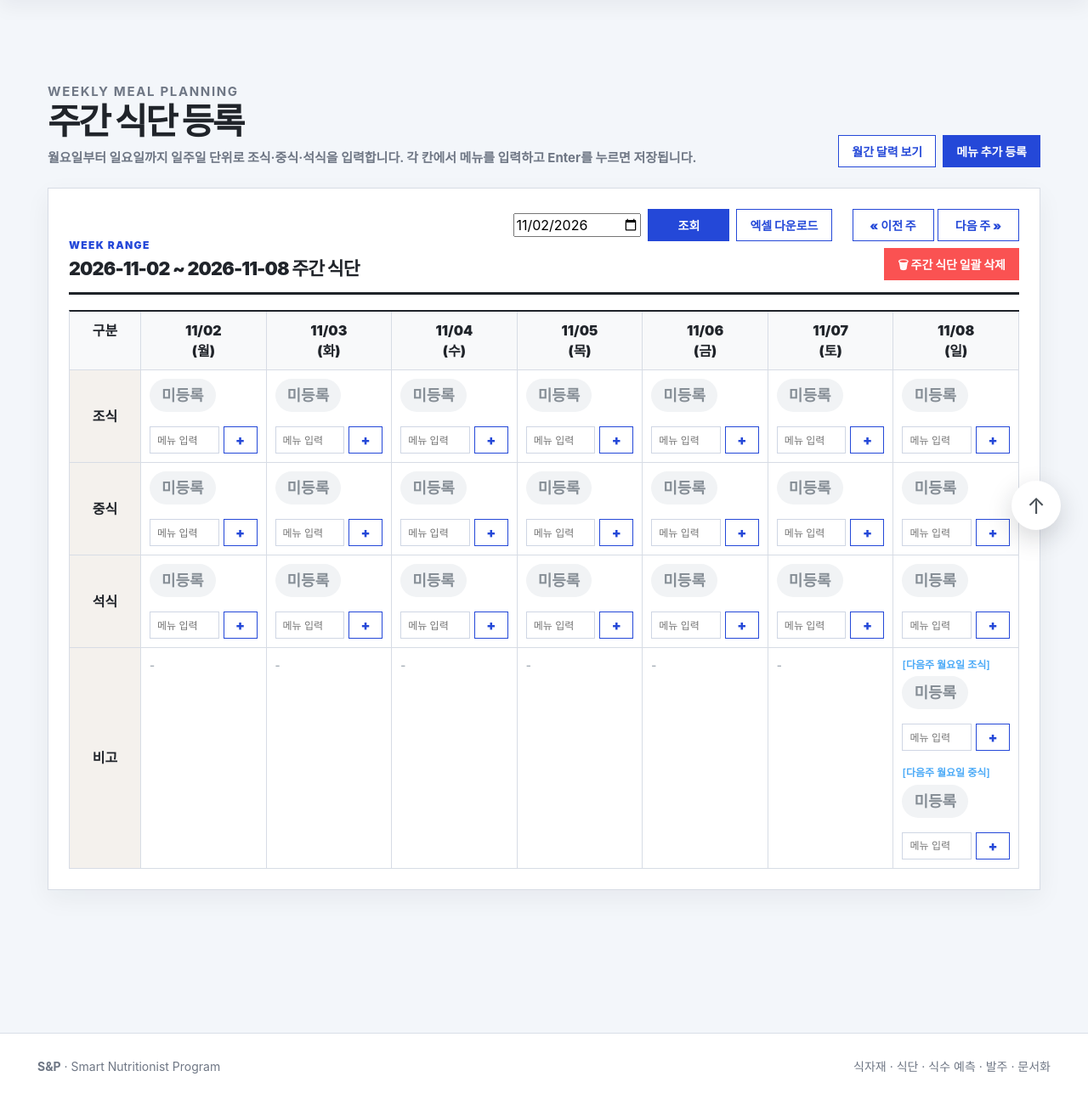
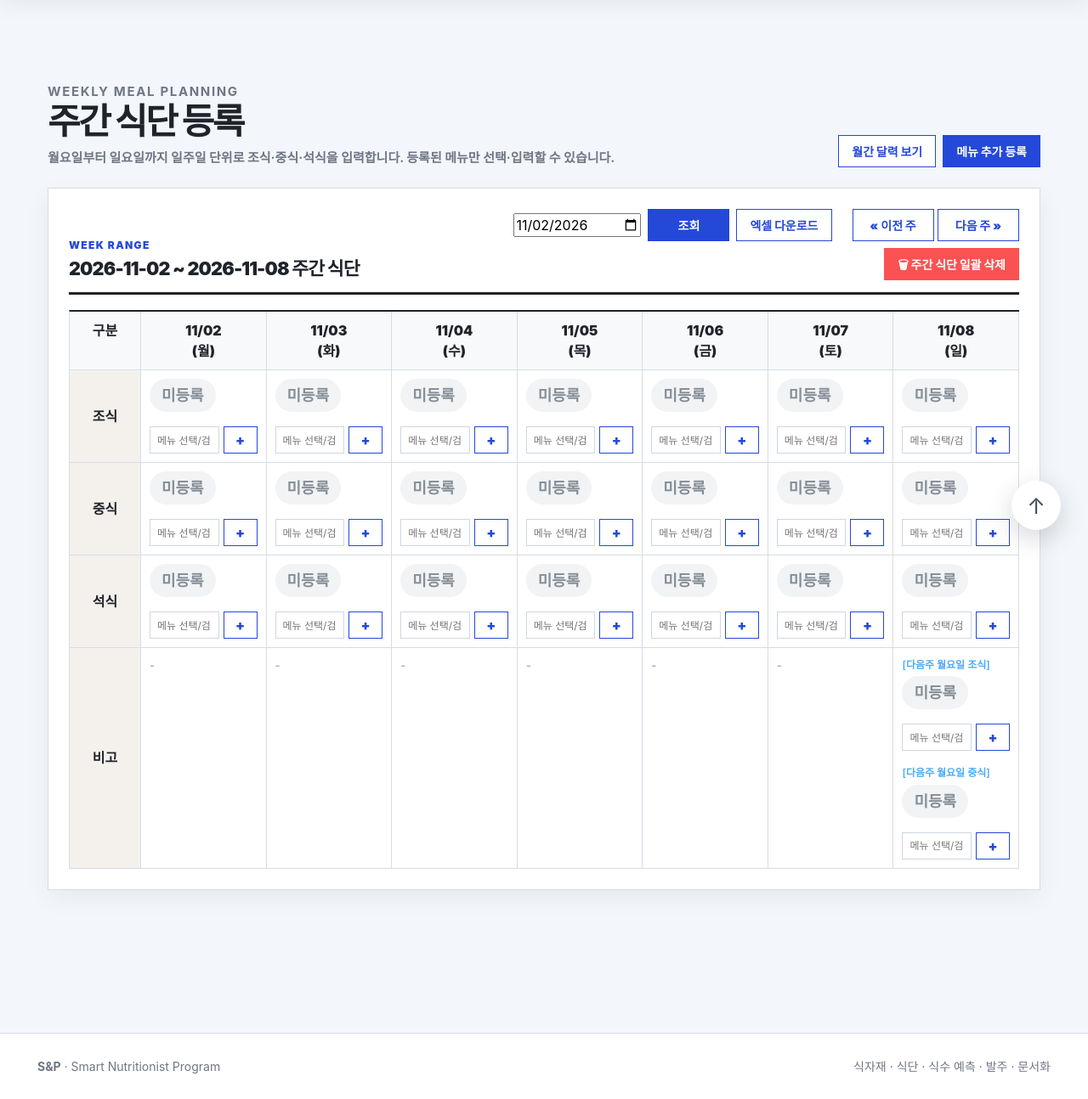
Before and after one commit to Jinnuu/temp_capstone, a Django app: page /meals/mealplan/weekly/ in a window 1280 px wide. Shown: the part 144-1438 px from the top of the page at 85% size. Run offline with Django 5.2, Linux system fonts and the light colour scheme; tables that the repository leaves empty hold one stand-in row (values such as "Sample post").

Commit message:
modifiy meals and forecasting

```diff
--- a/meals/views.py
+++ b/meals/views.py
@@ -446,10 +446,14 @@ def add_diet_menu_api(request):
             if menu_id:
                 menu = Menu.objects.get(id=menu_id)
             elif menu_name:
-                menu, _ = Menu.objects.get_or_create(
-                    name=menu_name,
-                    defaults={"category": "기타"},
-                )
+                # [핵심 수정] get_or_create 대신 get을 사용하여 미등록 메뉴는 에러 처리
+                try:
+                    menu = Menu.objects.get(name=menu_name)
+                except Menu.DoesNotExist:
+                    return JsonResponse({
+                        "status": "error",
+                        "message": f"'{menu_name}'은(는) 등록되지 않은 메뉴입니다. 먼저 메뉴를 등록해주세요."
+                    }, status=400)
             else:
                 return JsonResponse({"status": "error", "message": "No menu info provided"}, status=400)
 
@@ -551,9 +555,7 @@ def weekly_mealplan_create(request):
 
     for plan_obj in all_plans:
         if plan_obj.target_date in weekly_data:
-            # Use model-level sorted method: 밥→국→주반찬→부반찬→과일/간식→음료→기타
             sorted_diet_menus = plan_obj.diet_menus.all().select_related("menu").order_by("id")
-            # Pass dict with id (menu_id), diet_menu_id, and name for template use
             weekly_data[plan_obj.target_date][plan_obj.meal_type] = [
                 {"id": dm.menu.id, "name": dm.menu.name, "diet_menu_id": dm.id}
                 for dm in sorted_diet_menus
@@ -583,6 +585,9 @@ def weekly_mealplan_create(request):
             }
         )
 
+    # [핵심 추가] 등록된 전체 메뉴 목록을 쿼리셋으로 조회하여 context에 포함
+    menus = Menu.objects.all().order_by("name")
+
     context = {
         "start_date": start_date,
         "start_date_str": start_date.strftime("%Y-%m-%d"),
@@ -590,6 +595,7 @@ def weekly_mealplan_create(request):
         "prev_week": (start_date - timedelta(days=7)).strftime("%Y-%m-%d"),
         "next_week": (start_date + timedelta(days=7)).strftime("%Y-%m-%d"),
         "days_context": days_context,
+        "menus": menus,  # 템플릿의 datalist와 자바스크립트 검증에서 사용될 메뉴 목록
     }
 
     return render(request, "meals/weekly_mealplan_create.html", context)
--- a/templates/meals/weekly_mealplan_create.html
+++ b/templates/meals/weekly_mealplan_create.html
@@ -5,183 +5,6 @@
 
 {% block extra_css %}
 <link rel="stylesheet" href="{% static 'css/sp_final.css' %}?v=sprint7-final">
-{% endblock %}
-
-{% block content %}
-<div class="sp-page">
-  <section class="sp-hero">
-    <div>
-      <p class="sp-kicker">Weekly Meal Planning</p>
-      <h1>주간 식단 등록</h1>
-      <p>월요일부터 일요일까지 일주일 단위로 조식·중식·석식을 입력합니다. 각 칸에서 메뉴를 입력하고 Enter를 누르면 저장됩니다.</p>
-    </div>
-    <div class="sp-actions">
-      <a class="sp-btn" href="{% url 'meals:mealplan_list' %}">월간 달력 보기</a>
-      <a class="sp-btn primary" href="{% url 'meals:menu_create' %}">메뉴 추가 등록</a>
-    </div>
-  </section>
-
-  <section class="sp-card">
-    <div class="sp-card-head">
-      <div>
-        <p class="sp-kicker">Week Range</p>
-        <h2 style="white-space: nowrap; font-size: 1.35rem;">{{ start_date_str }} ~ {{ end_date_str }} 주간 식단</h2>
-      </div>
-      <div class="sp-actions">
-        <form method="get" style="display:flex; gap:8px; align-items:center;">
-          <input type="date" name="date" value="{{ start_date_str }}" class="sp-input" style="width:150px;">
-          <button type="submit" class="sp-btn primary">조회</button>
-          <a href="{% url 'meals:export_weekly_mealplan_excel' %}?date={{ start_date_str }}" class="sp-btn ok">엑셀 다운로드</a>
-        </form>
-        <div style="margin-left:16px;">
-          <a class="sp-btn" href="?start_date={{ prev_week }}">« 이전 주</a>
-          <a class="sp-btn" href="?start_date={{ next_week }}">다음 주 »</a>
-        </div>
-        <form method="post" action="{% url 'meals:bulk_delete_mealplans' %}" style="margin-left:16px;"
-              onsubmit="return confirm('{{ start_date_str }} ~ {{ end_date_str }}\ 기간의 주간 식단을 모두 삭제하시겠습니까?\n이 작업은 되돌릴 수 없습니다.');">
-          {% csrf_token %}
-          <input type="hidden" name="start_date" value="{{ start_date_str }}">
-          <input type="hidden" name="end_date" value="{{ end_date_str }}">
-          <input type="hidden" name="redirect_url" value="{% url 'meals:weekly_mealplan_create' %}?start_date={{ start_date_str }}">
-          <button type="submit" class="sp-btn" style="background:#fa5252;color:#fff;border-color:#fa5252;">🗑 주간 식단 일괄 삭제</button>
-        </form>
-      </div>
-    </div>
-
-    <div class="sp-table-wrap">
-      <div class="sp-week-editor">
-        <div class="sp-week-cell head">구분</div>
-        {% for day in days_context|slice:":7" %}
-          <div class="sp-week-cell head">
-            {{ day.date|date:"m/d" }}<br>({{ day.weekday }})
-          </div>
-        {% endfor %}
-
-        <div class="sp-week-cell meal-head">조식</div>
-        {% for day in days_context|slice:":7" %}
-          <div class="sp-week-cell">
-            <div class="sp-week-menu-list" id="week-{{ day.date_str }}-조식">
-              {% for menu in day.breakfast %}
-                <span data-diet-menu-id="{{ menu.diet_menu_id }}">
-                  {{ menu.name }}
-                  <button type="button" class="sp-week-menu-del delete-btn delete-menu" title="삭제"
-                    data-diet-menu-id="{{ menu.diet_menu_id }}"
-                    data-date="{{ day.date_str }}"
-                    data-meal="조식">&times;</button>
-                </span>
-              {% empty %}
-                <span style="background:#f1f3f5;color:#868e96;">미등록</span>
-              {% endfor %}
-            </div>
-            <div class="sp-week-add">
-              <input type="text" placeholder="메뉴 입력" data-date="{{ day.date_str }}" data-meal="조식">
-              <button type="button" onclick="addWeeklyMenu(this)">+</button>
-            </div>
-          </div>
-        {% endfor %}
-
-        <div class="sp-week-cell meal-head">중식</div>
-        {% for day in days_context|slice:":7" %}
-          <div class="sp-week-cell">
-            <div class="sp-week-menu-list" id="week-{{ day.date_str }}-중식">
-              {% for menu in day.lunch %}
-                <span data-diet-menu-id="{{ menu.diet_menu_id }}">
-                  {{ menu.name }}
-                  <button type="button" class="sp-week-menu-del delete-btn delete-menu" title="삭제"
-                    data-diet-menu-id="{{ menu.diet_menu_id }}"
-                    data-date="{{ day.date_str }}"
-                    data-meal="중식">&times;</button>
-                </span>
-              {% empty %}
-                <span style="background:#f1f3f5;color:#868e96;">미등록</span>
-              {% endfor %}
-            </div>
-            <div class="sp-week-add">
-              <input type="text" placeholder="메뉴 입력" data-date="{{ day.date_str }}" data-meal="중식">
-              <button type="button" onclick="addWeeklyMenu(this)">+</button>
-            </div>
-          </div>
-        {% endfor %}
-
-        <div class="sp-week-cell meal-head">석식</div>
-        {% for day in days_context|slice:":7" %}
-          <div class="sp-week-cell">
-            <div class="sp-week-menu-list" id="week-{{ day.date_str }}-석식">
-              {% for menu in day.dinner %}
-                <span data-diet-menu-id="{{ menu.diet_menu_id }}">
-                  {{ menu.name }}
-                  <button type="button" class="sp-week-menu-del delete-btn delete-menu" title="삭제"
-                    data-diet-menu-id="{{ menu.diet_menu_id }}"
-                    data-date="{{ day.date_str }}"
-                    data-meal="석식">&times;</button>
-                </span>
-              {% empty %}
-                <span style="background:#f1f3f5;color:#868e96;">미등록</span>
-              {% endfor %}
-            </div>
-            <div class="sp-week-add">
-              <input type="text" placeholder="메뉴 입력" data-date="{{ day.date_str }}" data-meal="석식">
-              <button type="button" onclick="addWeeklyMenu(this)">+</button>
-            </div>
-          </div>
-        {% endfor %}
-
-        <div class="sp-week-cell meal-head">비고</div>
-        {% for day in days_context|slice:":7" %}
-          <div class="sp-week-cell">
-            {% if forloop.last %}
-              <div class="mb-3">
-                <p class="sp-note mb-1" style="font-size:0.75rem; color:#4dabf7; font-weight:600;">[다음주 월요일 조식]</p>
-                <div class="sp-week-menu-list" id="week-{{ day.next_monday_str }}-조식">
-                  {% for menu in day.next_monday_breakfast %}
-                    <span data-diet-menu-id="{{ menu.diet_menu_id }}">
-                      {{ menu.name }}
-                      <button type="button" class="sp-week-menu-del delete-btn delete-menu" title="삭제"
-                        data-diet-menu-id="{{ menu.diet_menu_id }}"
-                        data-date="{{ day.next_monday_str }}"
-                        data-meal="조식">&times;</button>
-                    </span>
-                  {% empty %}
-                    <span style="background:#f1f3f5;color:#868e96;">미등록</span>
-                  {% endfor %}
-                </div>
-                <div class="sp-week-add">
-                  <input type="text" placeholder="메뉴 입력" data-date="{{ day.next_monday_str }}" data-meal="조식">
-                  <button type="button" onclick="addWeeklyMenu(this)">+</button>
-                </div>
-              </div>
-              <div>
-                <p class="sp-note mb-1" style="font-size:0.75rem; color:#4dabf7; font-weight:600;">[다음주 월요일 중식]</p>
-                <div class="sp-week-menu-list" id="week-{{ day.next_monday_str }}-중식">
-                  {% for menu in day.next_monday_lunch %}
-                    <span data-diet-menu-id="{{ menu.diet_menu_id }}">
-                      {{ menu.name }}
-                      <button type="button" class="sp-week-menu-del delete-btn delete-menu" title="삭제"
-                        data-diet-menu-id="{{ menu.diet_menu_id }}"
-                        data-date="{{ day.next_monday_str }}"
-                        data-meal="중식">&times;</button>
-                    </span>
-                  {% empty %}
-                    <span style="background:#f1f3f5;color:#868e96;">미등록</span>
-                  {% endfor %}
-                </div>
-                <div class="sp-week-add">
-                  <input type="text" placeholder="메뉴 입력" data-date="{{ day.next_monday_str }}" data-meal="중식">
-                  <button type="button" onclick="addWeeklyMenu(this)">+</button>
-                </div>
-              </div>
-            {% else %}
-              <p class="sp-note" style="color:#adb5bd;">-</p>
-            {% endif %}
-          </div>
-        {% endfor %}
-      </div>
-    </div>
-  </section>
-</div>
-{% endblock %}
-
-{% block extra_js %}
 <style>
   .sp-card-head h2 {
     white-space: nowrap;
@@ -205,10 +28,204 @@
     opacity: 0.75;
     vertical-align: middle;
   }
-
   .sp-week-menu-del:hover { opacity: 1; }
 </style>
+{% endblock %}
+
+{% block content %}
+<!-- 공통 메뉴 선택용 datalist (메뉴에 등록된 목록 제공) -->
+<datalist id="menu-list-options">
+  {% for menu in menus %}
+    <option value="{{ menu.name }}">
+  {% endfor %}
+</datalist>
+
+<div class="sp-page">
+  <section class="sp-hero">
+    <div>
+      <p class="sp-kicker">Weekly Meal Planning</p>
+      <h1>주간 식단 등록</h1>
+      <p>월요일부터 일요일까지 일주일 단위로 조식·중식·석식을 입력합니다. 등록된 메뉴만 선택·입력할 수 있습니다.</p>
+    </div>
+    <div class="sp-actions">
+      <a class="sp-btn" href="{% url 'meals:mealplan_list' %}">월간 달력 보기</a>
+      <a class="sp-btn primary" href="{% url 'meals:menu_create' %}">메뉴 추가 등록</a>
+    </div>
+  </section>
+
+  <section class="sp-card">
+    <div class="sp-card-head">
+      <div>
+        <p class="sp-kicker">Week Range</p>
+        <h2 style="white-space: nowrap; font-size: 1.35rem;">{{ start_date_str }} ~ {{ end_date_str }} 주간 식단</h2>
+      </div>
+      <div class="sp-actions">
+        <form method="get" style="display:flex; gap:8px; align-items:center;">
+          <input type="date" name="start_date" value="{{ start_date_str }}" class="sp-input" style="width:150px;">
+          <button type="submit" class="sp-btn primary">조회</button>
+          <a href="{% url 'meals:export_weekly_mealplan_excel' %}?date={{ start_date_str }}" class="sp-btn ok">엑셀 다운로드</a>
+        </form>
+        <div style="margin-left:16px;">
+          <a class="sp-btn" href="?start_date={{ prev_week }}">« 이전 주</a>
+          <a class="sp-btn" href="?start_date={{ next_week }}">다음 주 »</a>
+        </div>
+        <form method="post" action="{% url 'meals:bulk_delete_mealplans' %}" style="margin-left:16px;"
+              onsubmit="return confirm('{{ start_date_str }} ~ {{ end_date_str }} 기간의 주간 식단을 모두 삭제하시겠습니까?\n이 작업은 되돌릴 수 없습니다.');">
+          {% csrf_token %}
+          <input type="hidden" name="start_date" value="{{ start_date_str }}">
+          <input type="hidden" name="end_date" value="{{ end_date_str }}">
+          <input type="hidden" name="redirect_url" value="{% url 'meals:weekly_mealplan_create' %}?start_date={{ start_date_str }}">
+          <button type="submit" class="sp-btn" style="background:#fa5252;color:#fff;border-color:#fa5252;">🗑 주간 식단 일괄 삭제</button>
+        </form>
+      </div>
+    </div>
+
+    <div class="sp-table-wrap">
+      <div class="sp-week-editor">
+        <div class="sp-week-cell head">구분</div>
+        {% for day in days_context|slice:":7" %}
+          <div class="sp-week-cell head">
+            {{ day.date|date:"m/d" }}<br>({{ day.weekday }})
+          </div>
+        {% endfor %}
+
+        <!-- 조식 -->
+        <div class="sp-week-cell meal-head">조식</div>
+        {% for day in days_context|slice:":7" %}
+          <div class="sp-week-cell">
+            <div class="sp-week-menu-list" id="week-{{ day.date_str }}-조식">
+              {% for menu in day.breakfast %}
+                <span data-diet-menu-id="{{ menu.diet_menu_id }}">
+                  {{ menu.name }}
+                  <button type="button" class="sp-week-menu-del delete-btn delete-menu" title="삭제"
+                    data-diet-menu-id="{{ menu.diet_menu_id }}"
+                    data-date="{{ day.date_str }}"
+                    data-meal="조식">&times;</button>
+                </span>
+              {% empty %}
+                <span style="background:#f1f3f5;color:#868e96;">미등록</span>
+              {% endfor %}
+            </div>
+            <div class="sp-week-add">
+              <input type="text" list="menu-list-options" placeholder="메뉴 선택/검색" data-date="{{ day.date_str }}" data-meal="조식">
+              <button type="button" onclick="addWeeklyMenu(this)">+</button>
+            </div>
+          </div>
+        {% endfor %}
+
+        <!-- 중식 -->
+        <div class="sp-week-cell meal-head">중식</div>
+        {% for day in days_context|slice:":7" %}
+          <div class="sp-week-cell">
+            <div class="sp-week-menu-list" id="week-{{ day.date_str }}-중식">
+              {% for menu in day.lunch %}
+                <span data-diet-menu-id="{{ menu.diet_menu_id }}">
+                  {{ menu.name }}
+                  <button type="button" class="sp-week-menu-del delete-btn delete-menu" title="삭제"
+                    data-diet-menu-id="{{ menu.diet_menu_id }}"
+                    data-date="{{ day.date_str }}"
+                    data-meal="중식">&times;</button>
+                </span>
+              {% empty %}
+                <span style="background:#f1f3f5;color:#868e96;">미등록</span>
+              {% endfor %}
+            </div>
+            <div class="sp-week-add">
+              <input type="text" list="menu-list-options" placeholder="메뉴 선택/검색" data-date="{{ day.date_str }}" data-meal="중식">
+              <button type="button" onclick="addWeeklyMenu(this)">+</button>
+            </div>
+          </div>
+        {% endfor %}
+
+        <!-- 석식 -->
+        <div class="sp-week-cell meal-head">석식</div>
+        {% for day in days_context|slice:":7" %}
+          <div class="sp-week-cell">
+            <div class="sp-week-menu-list" id="week-{{ day.date_str }}-석식">
+              {% for menu in day.dinner %}
+                <span data-diet-menu-id="{{ menu.diet_menu_id }}">
+                  {{ menu.name }}
+                  <button type="button" class="sp-week-menu-del delete-btn delete-menu" title="삭제"
+                    data-diet-menu-id="{{ menu.diet_menu_id }}"
+                    data-date="{{ day.date_str }}"
+                    data-meal="석식">&times;</button>
+                </span>
+              {% empty %}
+                <span style="background:#f1f3f5;color:#868e96;">미등록</span>
+              {% endfor %}
+            </div>
+            <div class="sp-week-add">
+              <input type="text" list="menu-list-options" placeholder="메뉴 선택/검색" data-date="{{ day.date_str }}" data-meal="석식">
+              <button type="button" onclick="addWeeklyMenu(this)">+</button>
+            </div>
+          </div>
+        {% endfor %}
+
+        <!-- 비고 (다음주 월요일) -->
+        <div class="sp-week-cell meal-head">비고</div>
+        {% for day in days_context|slice:":7" %}
+          <div class="sp-week-cell">
+            {% if forloop.last %}
+              <div class="mb-3">
+                <p class="sp-note mb-1" style="font-size:0.75rem; color:#4dabf7; font-weight:600;">[다음주 월요일 조식]</p>
+                <div class="sp-week-menu-list" id="week-{{ day.next_monday_str }}-조식">
+                  {% for menu in day.next_monday_breakfast %}
+                    <span data-diet-menu-id="{{ menu.diet_menu_id }}">
+                      {{ menu.name }}
+                      <button type="button" class="sp-week-menu-del delete-btn delete-menu" title="삭제"
+                        data-diet-menu-id="{{ menu.diet_menu_id }}"
+                        data-date="{{ day.next_monday_str }}"
+                        data-meal="조식">&times;</button>
+                    </span>
+                  {% empty %}
+                    <span style="background:#f1f3f5;color:#868e96;">미등록</span>
+                  {% endfor %}
+                </div>
+                <div class="sp-week-add">
+                  <input type="text" list="menu-list-options" placeholder="메뉴 선택/검색" data-date="{{ day.next_monday_str }}" data-meal="조식">
+                  <button type="button" onclick="addWeeklyMenu(this)">+</button>
+                </div>
+              </div>
+              <div>
+                <p class="sp-note mb-1" style="font-size:0.75rem; color:#4dabf7; font-weight:600;">[다음주 월요일 중식]</p>
+                <div class="sp-week-menu-list" id="week-{{ day.next_monday_str }}-중식">
+                  {% for menu in day.next_monday_lunch %}
+                    <span data-diet-menu-id="{{ menu.diet_menu_id }}">
+                      {{ menu.name }}
+                      <button type="button" class="sp-week-menu-del delete-btn delete-menu" title="삭제"
+                        data-diet-menu-id="{{ menu.diet_menu_id }}"
+                        data-date="{{ day.next_monday_str }}"
+                        data-meal="중식">&times;</button>
+                    </span>
+                  {% empty %}
+                    <span style="background:#f1f3f5;color:#868e96;">미등록</span>
+                  {% endfor %}
+                </div>
+                <div class="sp-week-add">
+                  <input type="text" list="menu-list-options" placeholder="메뉴 선택/검색" data-date="{{ day.next_monday_str }}" data-meal="중식">
+                  <button type="button" onclick="addWeeklyMenu(this)">+</button>
+                </div>
+              </div>
+            {% else %}
+              <p class="sp-note" style="color:#adb5bd;">-</p>
+            {% endif %}
+          </div>
+        {% endfor %}
+      </div>
+    </div>
+  </section>
+</div>
+{% endblock %}
+
+{% block extra_js %}
+<!-- 등록된 유효 메뉴 목록을 자바스크립트 배열로 전달 -->
 <script>
+  const validMenus = [
+    {% for menu in menus %}
+      "{{ menu.name|escapejs }}"{% if not forloop.last %},{% endif %}
+    {% endfor %}
+  ];
+
   const DELETE_DIET_MENU_URL_TPL = "/meals/api/diet-menu/ID/delete/";
 
   function getDeleteUrl(dietMenuId) {
@@ -217,7 +234,10 @@ function getDeleteUrl(dietMenuId) {
 
   function getCsrfToken() {
     const el = document.querySelector('[name=csrfmiddlewaretoken]');
-  return el ? el.value : '';
+    if (el) return el.value;
+    // 쿠키에서 CSRF 토큰 가져오기 (필요시)
+    const match = document.cookie.match(/csrftoken=([^;]+)/);
+    return match ? match[1] : '';
   }
 
   function renderWeeklyMenus(dateStr, mealType, menus) {
@@ -250,7 +270,6 @@ async function deleteWeeklyMenu(dietMenuId, dateStr, mealType, chipEl) {
         return;
       }
 
-    // Re-render the box with updated menu list
       renderWeeklyMenus(dateStr, mealType, data.menus || []);
     } catch (e) {
       alert("네트워크 오류가 발생했습니다.");
@@ -265,6 +284,13 @@ async function addWeeklyMenu(button) {
     const mealType = input.dataset.meal;
 
     if (!menuName) return;
+
+    // [핵심 검증] 등록된 메뉴 목록에 존재하는지 확인
+    if (!validMenus.includes(menuName)) {
+      alert(`"${menuName}"은(는) 등록되지 않은 메뉴입니다.\n상단의 '메뉴 추가 등록'을 통해 먼저 등록 후 사용해주세요.`);
+      input.focus();
+      return;
+    }
 
     try {
       const response = await fetch("{% url 'meals:add_diet_menu_api' %}", {
```
Also changed, not shown: forecasting/views.py (+26 -3 lines), templates/forecasting/prediction_calendar.html (+10 -3 lines), templates/meals/mealplan_create.html (+26 -5 lines). Lines whose indentation alone changed are shown as unchanged.
